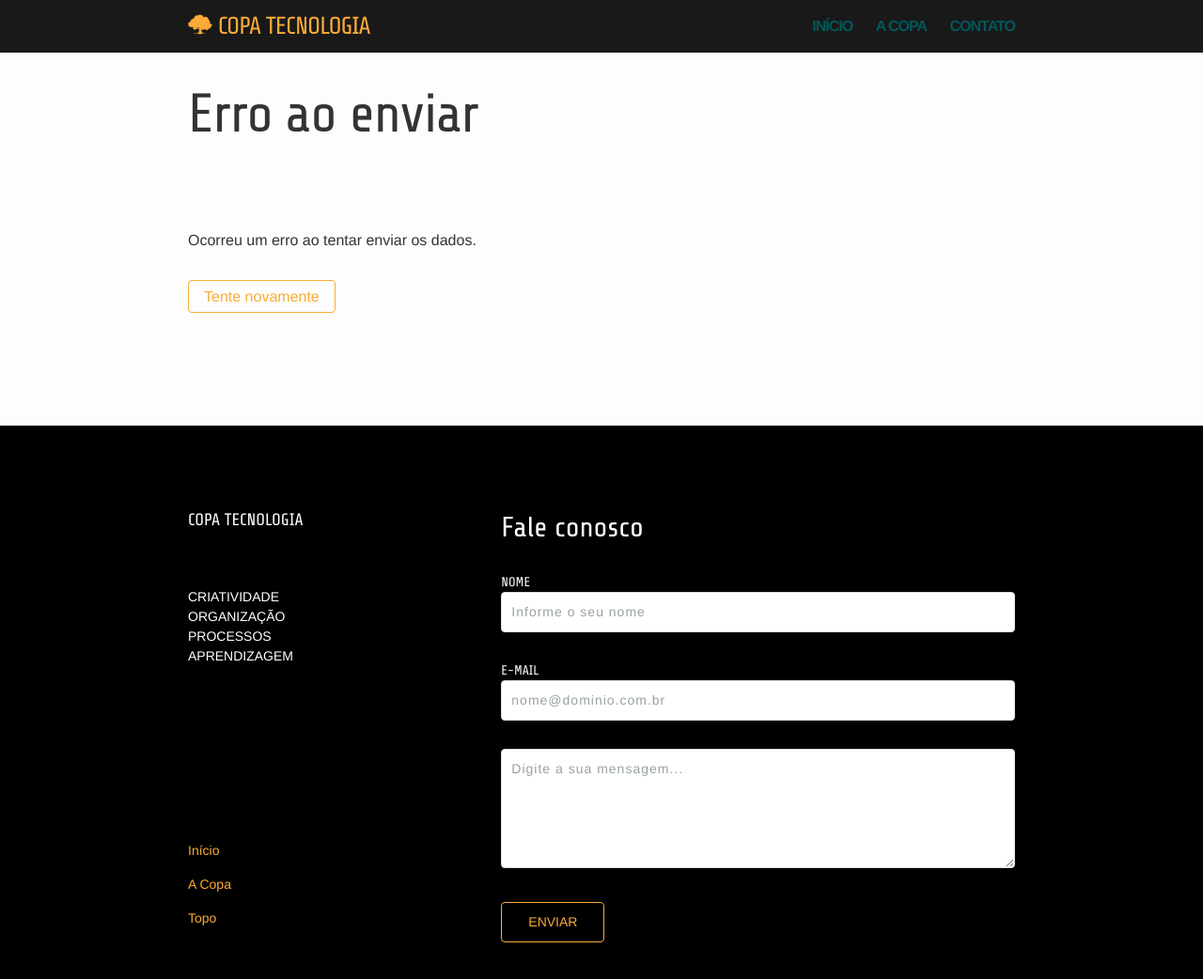
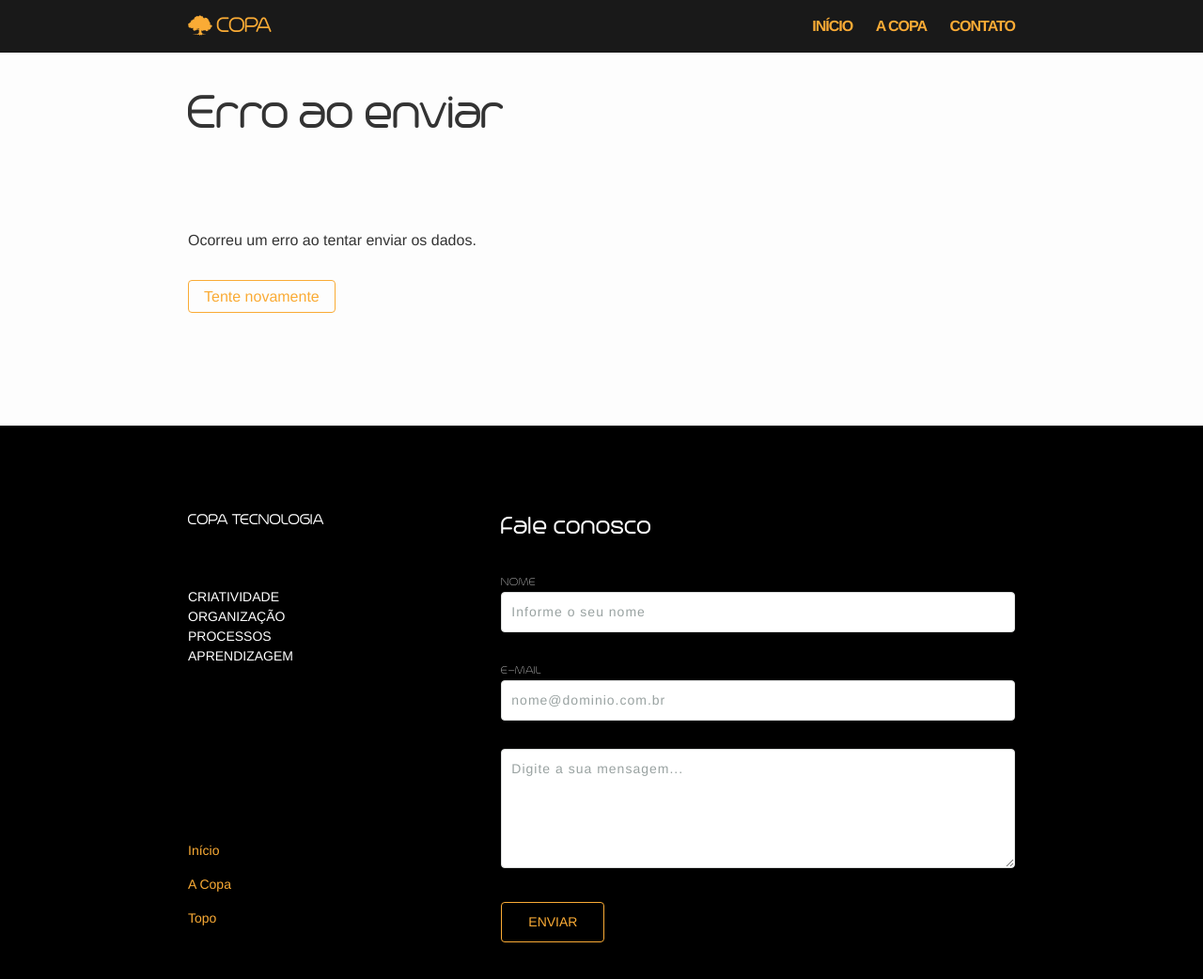
Before and after one commit to CopaTecnologia/copatecnologia.github.io, a Jekyll site: the page built from email_com_erro.html, in a window 1280 px wide and 1093 px high. Shown: the top 1042 px of the window at 94% size. Built offline with Jekyll 4.4.1, drawn with Linux system fonts in a browser that asks for light colours.

Commit message:
Fonte da marca. Sem Google Fonts

```diff
--- a/_includes/head.html
+++ b/_includes/head.html
@@ -6,7 +6,7 @@
   <title>{% if page.title %}{{ page.title | escape }}{% else %}{{ site.title | escape }}{% endif %}</title>
   <meta name="description" content="{% if page.excerpt %}{{ page.excerpt | strip_html | strip_newlines | truncate: 160 }}{% else %}{{ site.description }}{% endif %}">
 
-  <link href="https://fonts.googleapis.com/css?family=Share+Tech" rel="stylesheet">
+  <link href="{{ site.baseurl }}/fonts/trench.css" rel="stylesheet">
   <link rel="stylesheet" href="{{ "/css/main.css" | prepend: site.baseurl }}">
   <link rel="canonical" href="{{ page.url | replace:'index.html','' | prepend: site.baseurl | prepend: site.url }}">
   <link rel="alternate" type="application/rss+xml" title="{{ site.title }}" href="{{ "/feed.xml" | prepend: site.baseurl | prepend: site.url }}">
--- a/_includes/header.html
+++ b/_includes/header.html
@@ -2,7 +2,7 @@
 
   <div class="wrapper">
 
-    <a class="site-title icon inline" href="{{ site.baseurl }}/">{% include favicon.svg %} {{ site.title }}</a>
+    <a class="site-title icon inline" href="{{ site.baseurl }}/">{% include favicon.svg %} COPA</a>
 
     <nav class="site-nav">
       <a href="#" class="menu-icon">
--- a/_sass/_base.sass
+++ b/_sass/_base.sass
@@ -50,7 +50,7 @@ li
 h1, h2, h3, h4, h5, h6
     font:
         family: $title-font-family
-        weight: $base-font-weight
+        weight: 600
     line-height: 1.2
 
 @for $i from 1 through 6
@@ -209,8 +209,9 @@ pre
 
 +module(btn)
     display: inline-block
+    text-align: center
     text-decoration: none
-    text-align: center
+    font-family: $ui-font-family
     padding: .3em 1em
     border-radius: 4px
     border: 1px solid $brand-color
--- a/_sass/_layout.sass
+++ b/_sass/_layout.sass
@@ -7,15 +7,13 @@
     z-index: 999
     background-color: rgba(#000, .9)
     a
-        &, &:visited
-            color: $laranja
         &:hover, &:focus
             text-decoration: none
             color: $grey-color-light
 .site-title
     font:
         size: 26px
-        weight: 300
+        weight: 600
         family: $title-font-family
     line-height: 56px
     letter-spacing: -1px
@@ -29,7 +27,6 @@
     .menu-icon
         display: none
     .page-link
-        color: $verde
         font:
             family: $ui-font-family
             weight: bold
--- a/_sass/_vars.sass
+++ b/_sass/_vars.sass
@@ -1,5 +1,5 @@
 $base-font-family:  "Helvetica Neue", Helvetica, Arial, sans-serif
-$title-font-family: "Share Tech", sans-serif
+$title-font-family: "Trench", sans-serif
 $ui-font-family:    "Helvetica Neue", Helvetica, Arial, sans-serif
 $base-font-size:    16px
 $base-font-weight:  400
--- /dev/null
+++ b/fonts/trench.css
@@ -0,0 +1,13 @@
+/* This stylesheet generated by Transfonter (https://transfonter.org) on June 20, 2017 3:17 PM */
+
+@font-face {
+	font-family: 'Trench';
+	src: url('Trench-Thin.eot');
+	src: url('Trench-Thin.eot?#iefix') format('embedded-opentype'),
+		url('Trench-Thin.woff2') format('woff2'),
+		url('Trench-Thin.woff') format('woff'),
+		url('Trench-Thin.ttf') format('truetype'),
+		url('Trench-Thin.svg#Trench-Thin') format('svg');
+	font-weight: 100;
+	font-style: normal;
+}
```
Also changed, not shown: fonts/Trench-Thin.ttf (added), fonts/Trench-Thin.woff (added), fonts/Trench-Thin.woff2 (added), 2 other files.
